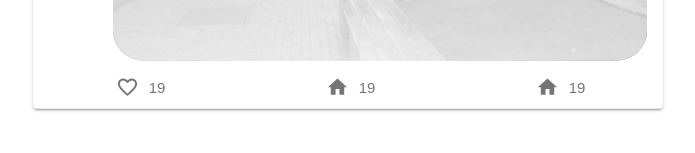
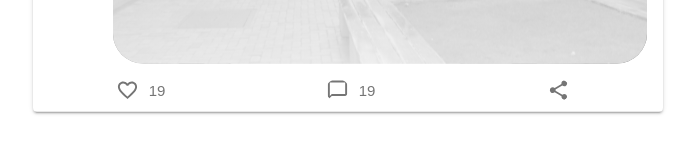
Before and after one commit to CuC-Softs/tcc-frontend-2, a Next.js app: page /post in a window 1280 px wide. Shown: the part 509-662 px from the top of the page, without its empty margins (292-987 px from the left). Built offline with nearby package versions, Linux system fonts and the light colour scheme.

Commit message:
Feat: Remaning options buttons

```diff
--- a/src/pages/post.tsx
+++ b/src/pages/post.tsx
@@ -2,7 +2,7 @@
 import React, { useState } from 'react'
 import { Grid, makeStyles, Paper } from '@material-ui/core'
 import styled from 'styled-components'
-import { FavoriteBorder, Home } from '@material-ui/icons'
+import { ChatBubbleOutline, FavoriteBorder, Share } from '@material-ui/icons'
 import ShowMoreText from 'react-show-more-text'
 
 const useStyles = makeStyles(() => ({
@@ -63,14 +63,13 @@ const pages: React.FC = () => {
             </div>
             <div className="option">
               <button>
-                <Home />
+                <ChatBubbleOutline />
                 <span>19</span>
               </button>
             </div>
             <div className="option">
               <button>
-                <Home />
-                <span>19</span>
+                <Share />
               </button>
             </div>
           </Options>
@@ -146,6 +145,7 @@ const Body = styled.div`
       border-radius: 3rem;
       object-fit: cover;
       font-size: 0px !important;
+      margin-top: 0.6rem;
     }
 
     .post-text {
@@ -189,10 +189,6 @@ const Options = styled.div`
 
       :hover {
         color: ${(p) => p.theme.palette.secondary.main};
-
-        svg {
-          background-color: rgba(0, 0, 0, 0.2);
-        }
       }
 
       svg {
@@ -205,6 +201,15 @@ const Options = styled.div`
         padding: 0.5rem;
         border-radius: 50%;
         transition: background-color 300ms ease;
+
+        :hover {
+          background-color: rgba(0, 0, 0, 0.2);
+        }
+
+        :active {
+          background-color: rgba(0, 0, 0, 0.08);
+          transition: color 100ms ease;
+        }
       }
 
       span {
@@ -222,6 +227,7 @@ const Header = styled.div`
 
   * {
     font-size: 1.5rem;
+    cursor: pointer;
   }
 
   h6 {
```
